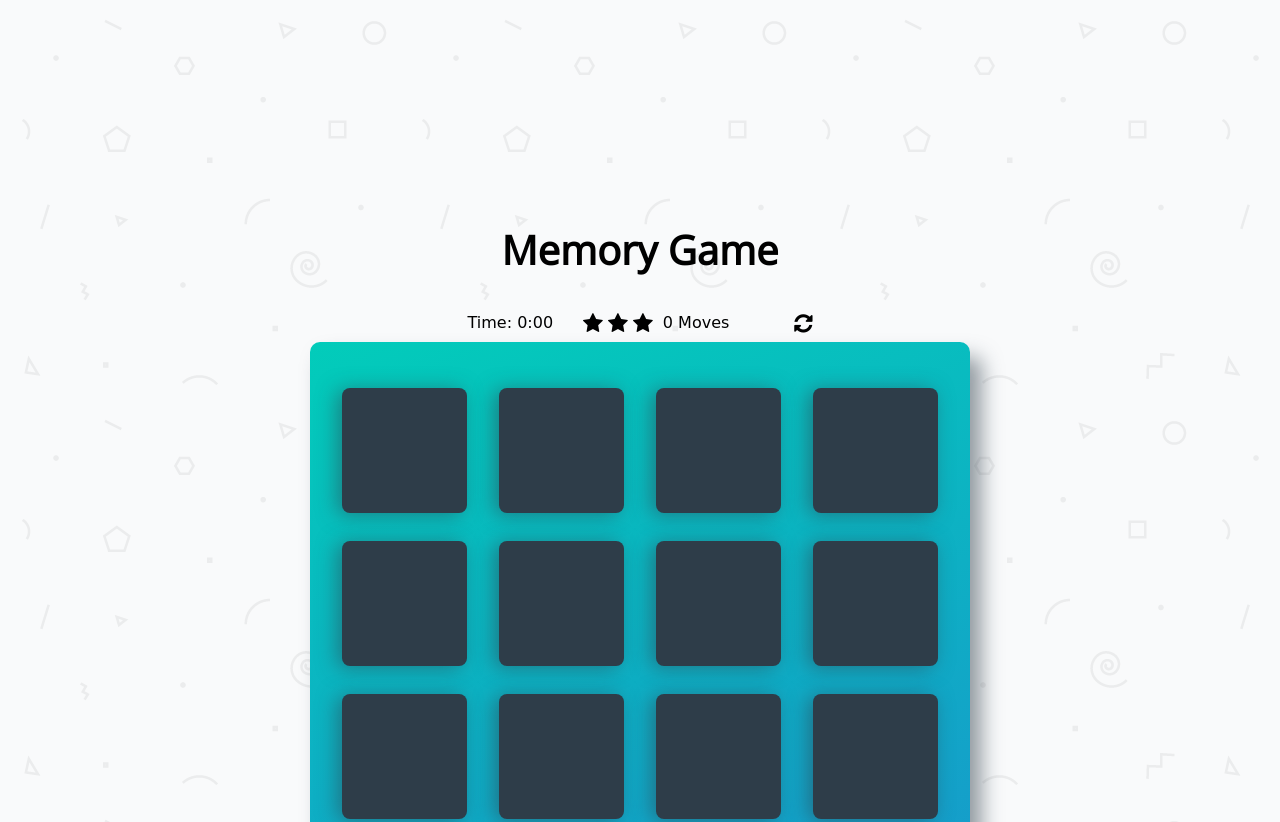
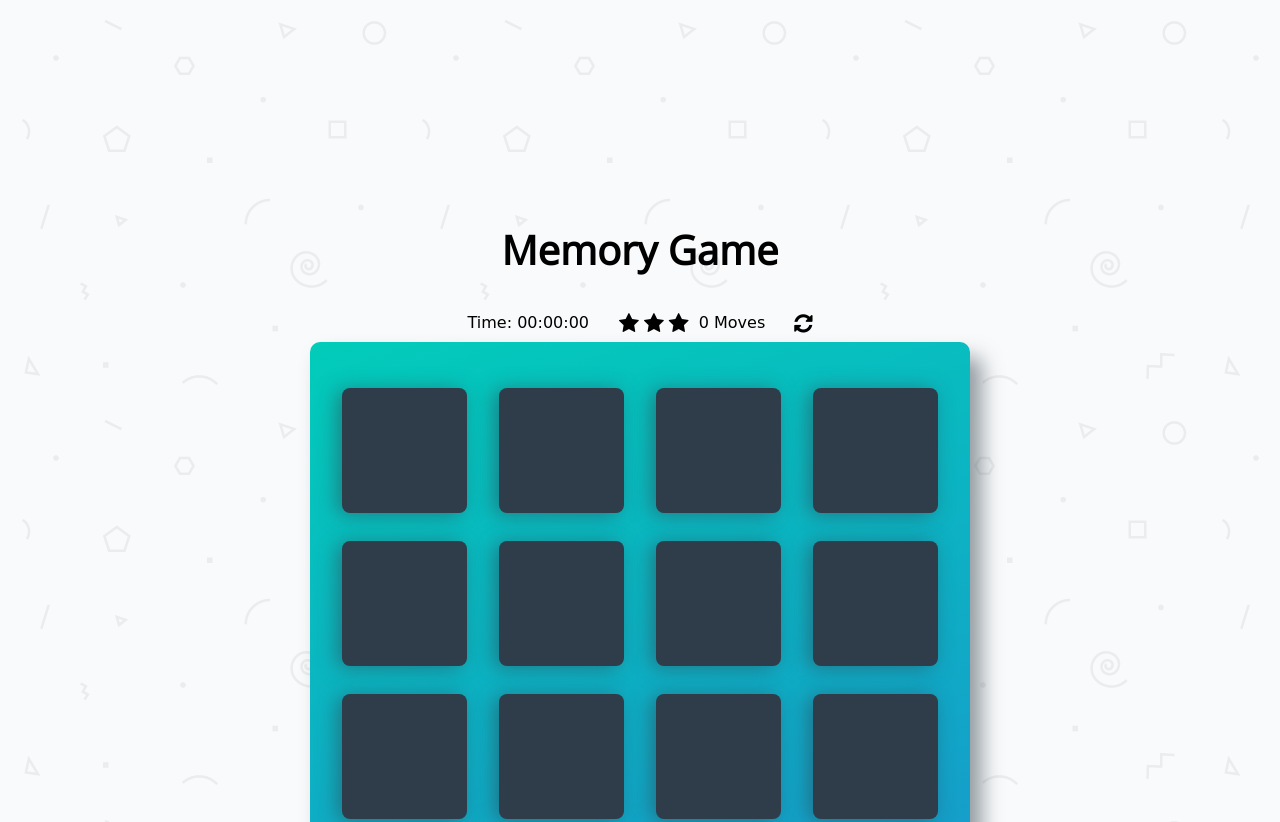
Before and after one commit to wjohnson777/memory-game-build1, a plain HTML site: page index.html in a window 1280 px wide. Shown: the top 822 px of the page. Drawn offline with nearby package versions, Linux system fonts and the light colour scheme; some packages are replaced by stand-ins of ours; no server answers; a script that the page names is missing; a web font is replaced by a local one.

Commit message:
Add files via upload

```diff
--- a/index.html
+++ b/index.html
@@ -21,7 +21,7 @@
 		<div id="score-panel">
 			<div class="timer">
 				Time:
-				<span class="clock data">0:00</span>
+				<span class="clock data">00:00:00</span>
 			</div>
 			<ul class="stars">
 				<li><i class="fa fa-star fa-lg"></i></li>
```
